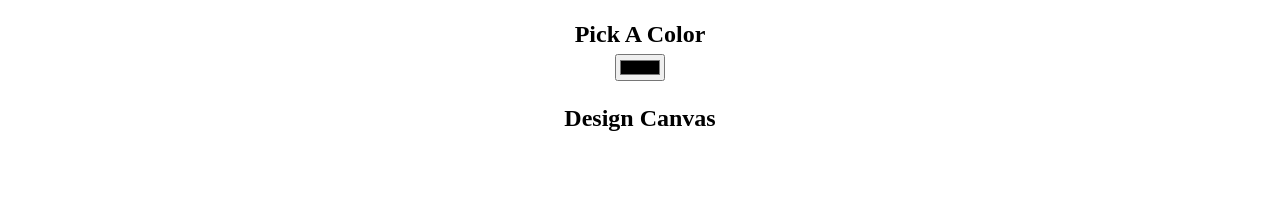
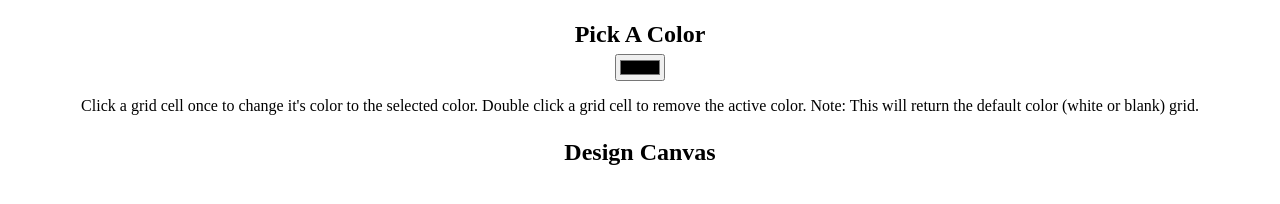
Before and after one commit to Clevs01/Clevs01.github.io, a plain HTML site: page index.html in a window 1280 px wide. Shown: the part 230-434 px from the top of the page. Drawn offline with nearby package versions, Linux system fonts and the light colour scheme.

Commit message:
Update index.html

```diff
--- a/index.html
+++ b/index.html
@@ -22,7 +22,9 @@
 
     <h2>Pick A Color</h2>
     <input type="color" id="colorPicker">
-
+<p class="instructions"> Click a grid cell once to change it's color to the selected color. Double click a grid cell to remove the active color.
+    Note: This will return the default color (white or blank) grid.
+    </p>
     <h2>Design Canvas</h2>
     <table id="pixelCanvas"></table>
     <script src="designs.js"></script>
```
